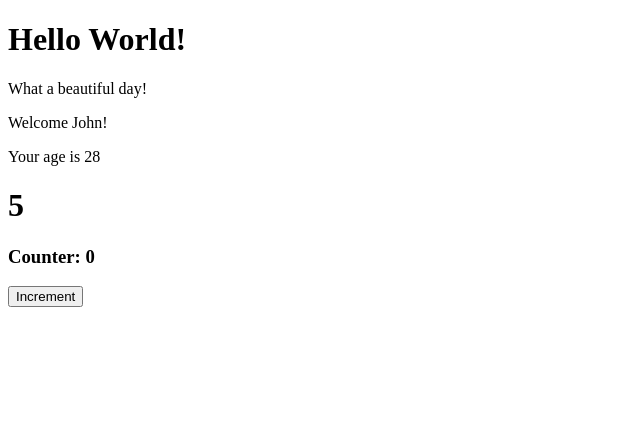
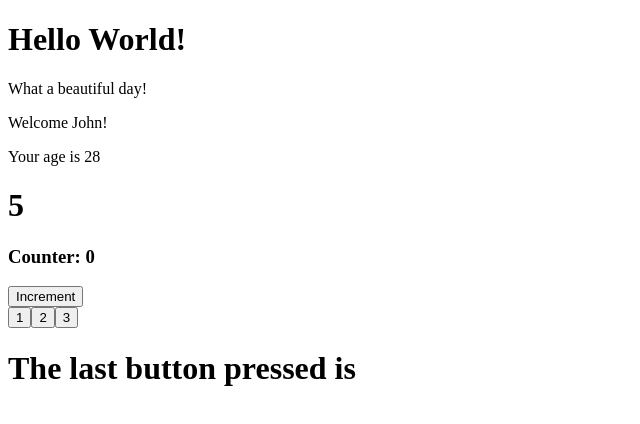
Before and after one commit to nicpes/react_exercises, a React (Create React App) app: page / in a window 1280 px wide. Shown: the top 424 px of the page, without its empty margins (0-640 px from the left). Built offline with nearby package versions, Linux system fonts and the light colour scheme.

Commit message:
events-03

```diff
--- a/src/App.js
+++ b/src/App.js
@@ -1,5 +1,6 @@
 import React from "react";
 import { ClickCounter } from "./ClickCounter";
+import { ClickTracker } from "./ClickTracker";
 import { Counter } from "./Counter";
 import { Hello } from "./Hello";
 import { Welcome } from "./Welcome";
@@ -16,6 +17,7 @@ export class App extends React.Component {
           incrementInterval={1000}
         />
         <ClickCounter />
+        <ClickTracker />
       </div>
     );
   }
--- /dev/null
+++ b/src/ClickTracker.js
@@ -0,0 +1,26 @@
+import React from "react";
+
+export class ClickTracker extends React.Component {
+  state = {
+    name: "",
+  };
+  handleClickTracker = (event) => {
+    this.setState({ name: event.target.name });
+  };
+  render() {
+    return (
+      <div>
+        <button onClick={this.handleClickTracker} name="Button 1">
+          1
+        </button>
+        <button onClick={this.handleClickTracker} name="Button 2">
+          2
+        </button>
+        <button onClick={this.handleClickTracker} name="Button 3">
+          3
+        </button>
+        <h1>The last button pressed is {this.state.name}</h1>
+      </div>
+    );
+  }
+}
```
